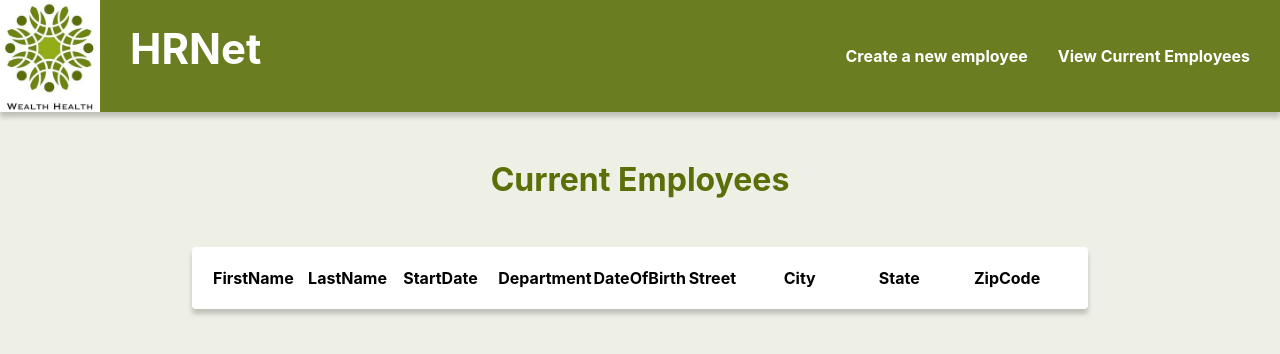
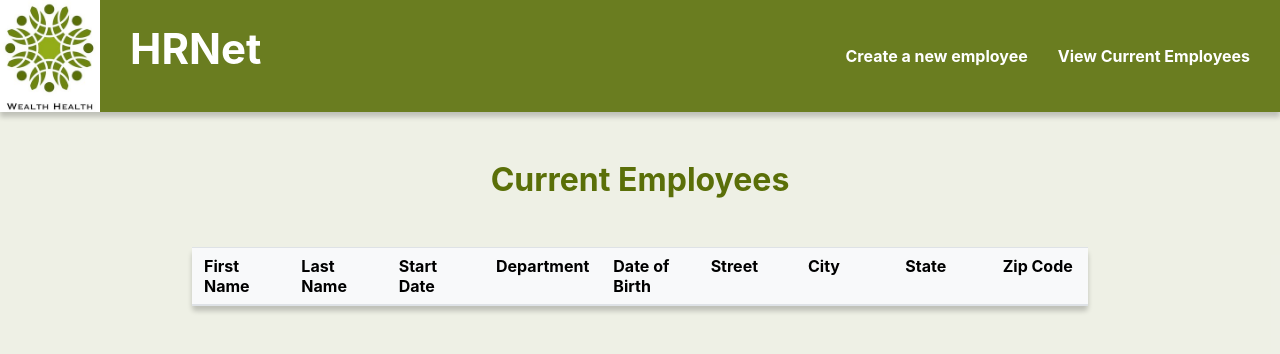
Before and after one commit to CamilleStagiaire/P14-Wealth-Health, a React (Create React App) app: page /employees in a window 1280 px wide. Shown: the top 354 px of the page. Built offline with nearby package versions, Linux system fonts and the light colour scheme.

Commit message:
style page Employees

```diff
--- a/src/pages/Employees/index.jsx
+++ b/src/pages/Employees/index.jsx
@@ -2,27 +2,62 @@ import React, { useContext } from "react";
 import { FormContext } from "../../contexts/FormContext";
 
 function Employees() {
-  const { employees, initialFormData } = useContext(FormContext);
+  const { employees, initialFormData, states } = useContext(FormContext);
 
-  const data = Object.keys(initialFormData);
+  const dataMapping = {
+    firstName: "First Name",
+    lastName: "Last Name",
+    dateOfBirth: "Date of Birth",
+    startDate: "Start Date",
+    street: "Street",
+    city: "City",
+    state: "State",
+    zipCode: "Zip Code",
+    department: "Department",
+  };
+
+  const formatDate = (dateStr) => {
+    const date = new Date(dateStr);
+    const day = date.getDate();
+    const month = date.getMonth() + 1;
+    const year = date.getFullYear();
+
+    const formatDay = day < 10 ? `0${day}` : day;
+    const formatMonth = month < 10 ? `0${month}` : month;
+
+    return `${formatDay}/${formatMonth}/${year}`;
+  };
+
+  const getStateAbbreviation = (stateName) => {
+    const state = states.find(d => d.name === stateName);
+    return state ? state.abbreviation : stateName;
+  };
+
+  const dataKeys = Object.keys(initialFormData);
 
   return (
     <main className="employees">
       <div className="container">
         <h1>Current Employees</h1>
-        <table className="container-layout">
+        <table className="container-layout table">
           <thead>
             <tr className="list-header">
-              {data.map(data => (
-                <th key={data}>{data.charAt(0).toUpperCase() + data.slice(1)}</th>
+              {dataKeys.map(key => (
+                <th key={key}>{dataMapping[key]}</th>
               ))}
             </tr>
           </thead>
           <tbody>
             {employees.map((employee, index) => (
-              <tr key={index} className="list-body">
-                {data.map(data => (
-                  <td key={data}>{employee[data]}</td>
+              <tr key={index} className="list-body"  >
+                {dataKeys.map(key => (
+                  <td key={key}>
+                    {key === "dateOfBirth" || key === "startDate"
+                      ? formatDate(employee[key])
+                      : key === "state"
+                      ? getStateAbbreviation(employee[key])
+                      : employee[key]}
+                  </td>
                 ))}
               </tr>
             ))}
--- a/src/pages/Employees/style.scss
+++ b/src/pages/Employees/style.scss
@@ -1,9 +1,56 @@
-.list-header, .list-body{
-    display: flex;
-
+.list-header,
+.list-body {
+  display: flex;
 }
 
 th, td {
-flex: 1;
-text-align: left;
+  flex: 1;
+  text-align: left;
 }
+
+.table {
+  padding: 0 !important;
+
+  & th, & td {
+    padding: 0.5rem 0.75rem;
+    border-top: 1px solid #dee2e6;
+  }
+
+  & thead th {
+    border-bottom: 2px solid $color-border;
+  }
+}
+
+.table tbody+tbody {
+  border-top: 2px solid $color-border;
+}
+
+.list-header {
+  background-color: $color-thead;
+}
+
+.list-body:nth-of-type(odd) {
+  background-color: $main-bg-color;
+}
+
+@media #{$large-down} {
+  .table thead {
+    display: none;
+  }
+
+  .table,
+  .table tbody,
+  .table tr,
+  .table td {
+    display: block;
+  }
+
+  .table tr {
+ border: 1px solid $color-border
+  }
+
+  .table td {
+    padding: 10px;
+    border-bottom: 1px solid $color-border
+  }
+}
--- a/src/pages/Home/index.jsx
+++ b/src/pages/Home/index.jsx
@@ -1,5 +1,5 @@
 import React, { useContext, useState } from "react";
-import { useNavigate } from "react-router-dom";
+//import { useNavigate } from "react-router-dom";
 import { FormContext } from "../../contexts/FormContext";
 import SelectField from "../../components/Form/SelectField";
 import InputField from "../../components/Form/InputField";
@@ -11,7 +11,7 @@ function Home() {
   const [validationErrors, setValidationErrors] = useState({});
   const [showModal, setShowModal] = useState(false);
 
-  const navigate = useNavigate();
+ // const navigate = useNavigate();
 
   const validateForm = () => {
     const errors = {};
@@ -37,7 +37,7 @@ function Home() {
   const handleCloseModal = () => {
     setShowModal(false);
     resetFormData();
-    navigate("/employees");
+   // navigate("/employees");
   };
 
   return (
--- a/src/sass/style.scss
+++ b/src/sass/style.scss
@@ -27,7 +27,7 @@ code {
 }
 
 main {
-    background-color: rgba(90, 111, 8, 0.1);
+    background-color: $main-bg-color;
     flex: 1;
 }
 
--- a/src/sass/utils/variables.scss
+++ b/src/sass/utils/variables.scss
@@ -1,7 +1,11 @@
 // les couleurs
 $primary-color: #5a6f08;
 $secondary-color: #93ad18;
+$color-thead: #f8f9fa;
+$color-border: #dee2e6;
 $header-bg-color: rgba(90, 111, 8, 0.9);
+$main-bg-color: rgba(90, 111, 8, 0.1);
+
 $bg-color: white;
 $error-color: red;
 
@@ -17,3 +21,4 @@ $large: 1024px;
 $small-up: "only screen and (min-width: #{$small})";
 $small-down: "only screen and (max-width: #{$small})";
 $large-up: "only screen and (min-width: #{$large})";
+$large-down: "only screen and (max-width: #{$large})";
```
Also changed, not shown: 1 other file (tests, documents, lock files or other folders).
